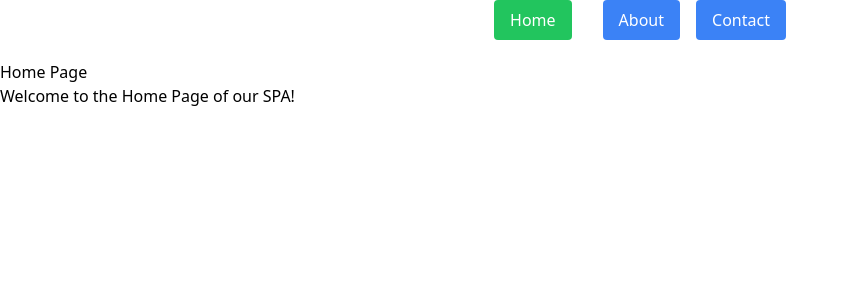
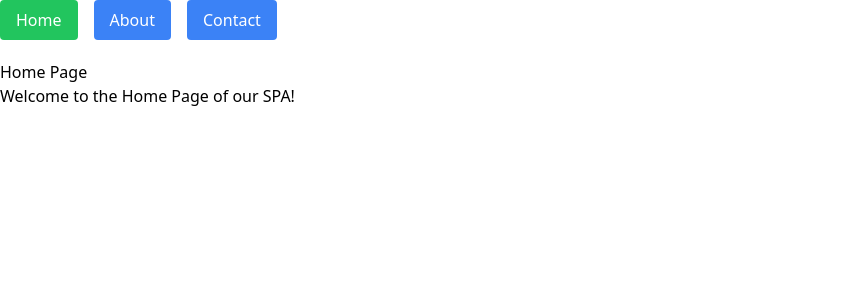
Before and after one commit to OliverKrieger/portfolio-website, a React (Vite) app: page / in a window 1280 px wide. Shown: the top 300 px of the page, without its empty margins (0-849 px from the left). Built offline with nearby package versions, Linux system fonts and the light colour scheme.

Commit message:
move tab button to own compoenent

```diff
--- a/src/components/Navbar.tsx
+++ b/src/components/Navbar.tsx
@@ -1,4 +1,5 @@
 import React from 'react';
+import TabButton from './TabButton'; // Import the new TabButton component
 
 interface NavbarProps {
     activeTab: string;
@@ -6,39 +7,20 @@ interface NavbarProps {
 }
 
 const Navbar: React.FC<NavbarProps> = ({ activeTab, setActiveTab }) => {
+    const tabs = ['home', 'about', 'contact']; // Define tab labels
+
     return (
-    <nav className="flex justify-center">
+        <nav>
             <ul className="flex space-x-4">
-        <li>
-          <button
-            className={`${
-              activeTab === 'home' ? 'bg-green-500' : 'bg-blue-500'
-            } text-white px-4 py-2 rounded`}
-            onClick={() => setActiveTab('home')}
-          >
-            Home
-          </button>
+                {tabs.map((tab) => (
+                    <li key={tab}>
+                        <TabButton
+                            label={tab.charAt(0).toUpperCase() + tab.slice(1)} // Capitalize first letter
+                            active={activeTab === tab}
+                            onClick={() => setActiveTab(tab)} // Set the active tab on click
+                        />
                     </li>
-        <li>
-          <button
-            className={`${
-              activeTab === 'about' ? 'bg-green-500' : 'bg-blue-500'
-            } text-white px-4 py-2 rounded`}
-            onClick={() => setActiveTab('about')}
-          >
-            About
-          </button>
-        </li>
-        <li>
-          <button
-            className={`${
-              activeTab === 'contact' ? 'bg-green-500' : 'bg-blue-500'
-            } text-white px-4 py-2 rounded`}
-            onClick={() => setActiveTab('contact')}
-          >
-            Contact
-          </button>
-        </li>
+                ))}
             </ul>
         </nav>
     );
--- /dev/null
+++ b/src/components/TabButton.tsx
@@ -0,0 +1,21 @@
+import React from 'react';
+
+interface TabButtonProps {
+    label: string;
+    active: boolean;
+    onClick: () => void;
+}
+
+const TabButton: React.FC<TabButtonProps> = ({ label, active, onClick }) => {
+    return (
+        <button
+            className={`${active ? 'bg-green-500' : 'bg-blue-500'
+                } text-white px-4 py-2 rounded`}
+            onClick={onClick}
+        >
+            {label}
+        </button>
+    );
+};
+
+export default TabButton;
--- a/src/styles/main.scss
+++ b/src/styles/main.scss
@@ -1,30 +1,19 @@
-nav ul {
-    display: flex;
-    list-style: none;
-    padding: 0;
-}
 
-nav ul li {
-    margin-right: 15px;
-}
-
-nav ul li button {
-    background-color: #3498db;
-    color: white;
-    border: none;
-    padding: 10px 15px;
-    cursor: pointer;
-    border-radius: 5px;
-}
-
-nav ul li button:hover {
-    background-color: #2980b9;
+nav{
+    ul{
+        li{
+            button{
+                &:hover{
+                    background-color: #2980b9;
+                }
+                &.active{
+                    background-color: #2ecc71;
+                }
+            }
+        }
+    }
 }
 
 .content {
     margin-top: 20px;
 }
-
-button.active {
-    background-color: #2ecc71;
-}
```
Lines whose indentation alone changed are shown as unchanged.
